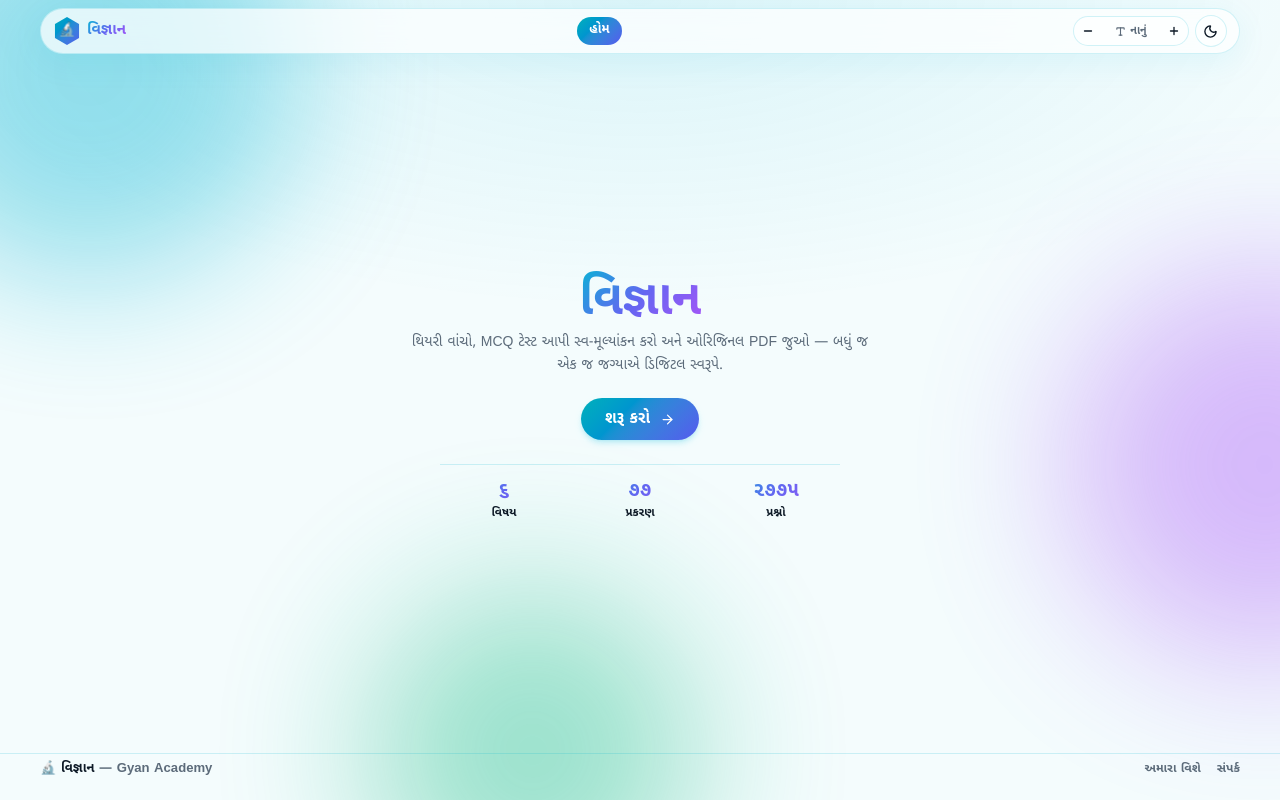
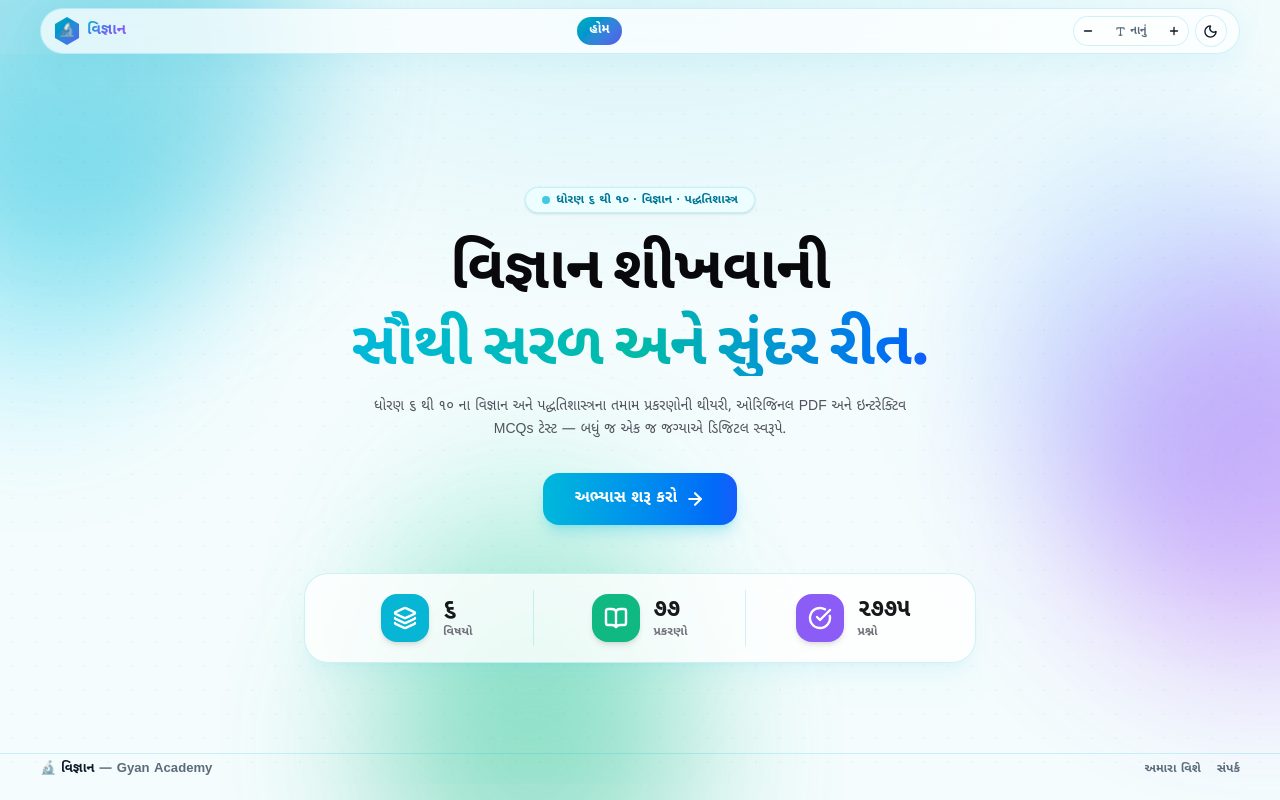
Before and after one commit to GyanAcademy01/Science, a Next.js app: page / in a window 1280 px wide. Built offline with nearby package versions, Linux system fonts and the light colour scheme.

Commit message:
Redesign Home Page with modern hero, cyan gradient typography and glassmorphic stats capsule bar

```diff
--- a/src/app/page.tsx
+++ b/src/app/page.tsx
@@ -1,52 +1,87 @@
-import { ArrowRight } from "lucide-react";
+import Link from "next/link";
+import { ArrowRight, BookOpen, CheckCircle, Layers } from "lucide-react";
 import { Footer } from "@/components/layout/Footer";
-import { LinkButton } from "@/components/ui/Button";
 import { siteStats } from "@/lib/data";
 import { toGujaratiDigits } from "@/lib/utils";
 
-const STATS = [
-  { label: "વિષય", value: siteStats.subjects },
-  { label: "પ્રકરણ", value: siteStats.chapters },
-  { label: "પ્રશ્નો", value: siteStats.questions },
-];
+export default function HomePage() {
+  const stats = [
+    { icon: Layers, color: "#06b6d4", value: toGujaratiDigits(siteStats.subjects), label: "વિષયો" },
+    { icon: BookOpen, color: "#10b981", value: toGujaratiDigits(siteStats.chapters), label: "પ્રકરણો" },
+    { icon: CheckCircle, color: "#8b5cf6", value: toGujaratiDigits(siteStats.questions), label: "પ્રશ્નો" },
+  ];
 
-export default function HomePage() {
   return (
-    <div className="flex min-h-[calc(100vh-70px)] flex-col justify-between">
-      {/* 🚀 Centered Hero Section */}
-      <main className="mx-auto flex w-full max-w-[800px] flex-1 flex-col items-center justify-center px-4 py-6 text-center sm:px-6">
-        {/* Heading */}
-        <h1 className="text-3xl font-extrabold tracking-tight sm:text-4xl lg:text-5xl">
-          <span className="text-grad">વિજ્ઞાન</span>
-        </h1>
+    <main className="relative flex min-h-[calc(100vh-70px)] flex-col justify-between overflow-hidden">
+      {/* Ambient glowing background blobs */}
+      <div className="pointer-events-none absolute inset-0 -z-10 overflow-hidden">
+        <div className="absolute -left-32 top-8 h-80 w-80 rounded-full bg-cyan-400/20 blur-3xl dark:bg-cyan-500/10" />
+        <div className="absolute -right-24 top-24 h-96 w-96 rounded-full bg-blue-400/20 blur-3xl dark:bg-blue-500/10" />
+        <div className="absolute bottom-10 left-[30%] h-72 w-72 rounded-full bg-emerald-400/15 blur-3xl dark:bg-emerald-500/10" />
+        <div className="absolute inset-0 opacity-[0.03] [background-image:radial-gradient(currentColor_1px,transparent_1px)] [background-size:24px_24px]" />
+      </div>
 
-        {/* Description */}
-        <p className="mt-3 max-w-[480px] text-xs leading-relaxed text-[var(--fg-muted)] sm:text-sm">
-          થિયરી વાંચો, MCQ ટેસ્ટ આપી સ્વ-મૂલ્યાંકન કરો અને ઓરિજિનલ PDF જુઓ — બધું જ એક જ જગ્યાએ ડિજિટલ સ્વરૂપે.
-        </p>
+      <div className="mx-auto w-full max-w-5xl px-5 pt-10 sm:px-8 sm:pt-14 flex-1 flex flex-col justify-center items-center">
+        {/* Hero Section */}
+        <section className="mx-auto max-w-3xl text-center">
+          <span className="inline-flex items-center gap-1.5 rounded-full border border-cyan-200/70 bg-cyan-50 dark:bg-cyan-950/40 border-cyan-500/20 px-4 py-1 text-[11px] sm:text-xs font-bold text-cyan-700 dark:text-cyan-300 shadow-sm backdrop-blur-md">
+            <span className="h-2 w-2 animate-pulse rounded-full bg-cyan-500" />
+            ધોરણ ૬ થી ૧૦ · વિજ્ઞાન · પદ્ધતિશાસ્ત્ર
+          </span>
 
-        {/* Action Buttons */}
-        <div className="mt-5 flex flex-wrap items-center justify-center gap-3">
-          <LinkButton href="/subjects" size="lg" className="shimmer-cta rounded-full px-6 text-sm shadow-md shadow-cyan-500/20">
-            શરૂ કરો <ArrowRight size={15} className="ml-1" />
-          </LinkButton>
-        </div>
+          <h1 className="mt-5 text-4xl font-black leading-[1.12] tracking-[-0.045em] text-zinc-950 sm:text-5xl lg:text-6xl dark:text-white">
+            વિજ્ઞાન શીખવાની
+            <span className="mt-2 block text-transparent bg-clip-text bg-gradient-to-r from-cyan-500 via-teal-500 to-blue-600">
+              સૌથી સરળ અને સુંદર રીત.
+            </span>
+          </h1>
 
-        {/* Integrated Stats Row */}
-        <div className="mt-6 pt-4 border-t border-[var(--stroke)] grid grid-cols-3 gap-2 w-full max-w-[400px]">
-          {STATS.map((s) => (
-            <div key={s.label} className="text-center">
-              <p className="text-grad text-lg sm:text-xl font-black leading-none">
-                {toGujaratiDigits(s.value)}
-              </p>
-              <p className="mt-1 text-[0.72rem] font-bold text-[var(--fg)]">{s.label}</p>
+          <p className="mx-auto mt-5 max-w-xl text-xs sm:text-sm font-medium leading-relaxed text-zinc-600 sm:text-base dark:text-zinc-300">
+            ધોરણ ૬ થી ૧૦ ના વિજ્ઞાન અને પદ્ધતિશાસ્ત્રના તમામ પ્રકરણોની થીયરી, ઓરિજિનલ PDF અને ઇન્ટરેક્ટિવ MCQs ટેસ્ટ — બધું જ એક જ જગ્યાએ ડિજિટલ સ્વરૂપે.
+          </p>
+
+          <div className="mt-8 flex items-center justify-center">
+            <Link href="/subjects" prefetch>
+              <span className="inline-flex items-center gap-2 rounded-2xl bg-gradient-to-r from-cyan-500 to-blue-600 px-8 py-3.5 text-sm sm:text-base font-extrabold text-white shadow-lg shadow-cyan-500/25 transition-all duration-300 hover:shadow-xl hover:shadow-cyan-500/40 hover:scale-[1.03] active:scale-95 cursor-pointer">
+                અભ્યાસ શરૂ કરો
+                <ArrowRight className="h-5 w-5" strokeWidth={2.5} />
+              </span>
+            </Link>
+          </div>
+        </section>
+
+        {/* Stats - Unique Glassmorphic Capsule Bar */}
+        <section className="mx-auto mt-10 sm:mt-12 w-full max-w-2xl">
+          <div className="relative overflow-hidden rounded-[24px] border border-zinc-200/80 bg-white/80 p-3.5 sm:p-4 backdrop-blur-xl shadow-xl shadow-cyan-500/5 dark:border-zinc-800 dark:bg-zinc-900/80">
+            <div className="grid grid-cols-3 divide-x divide-zinc-200/70 dark:divide-zinc-800">
+              {stats.map((s) => {
+                const IconComponent = s.icon;
+                return (
+                  <div key={s.label} className="flex flex-col sm:flex-row items-center justify-center gap-2 sm:gap-3.5 px-2 py-1 text-center sm:text-left transition-all duration-300">
+                    <span
+                      className="flex h-10 w-10 sm:h-12 sm:w-12 shrink-0 items-center justify-center rounded-2xl text-white shadow-md"
+                      style={{ backgroundColor: s.color }}
+                    >
+                      <IconComponent className="h-5 w-5 sm:h-6 sm:w-6" strokeWidth={2.4} />
+                    </span>
+                    <div className="flex flex-col">
+                      <p className="text-lg sm:text-2xl font-black tracking-tight text-zinc-900 dark:text-white leading-none">
+                        {s.value}
+                      </p>
+                      <p className="mt-1 text-[11px] sm:text-xs font-bold text-zinc-500 dark:text-zinc-400 leading-none">
+                        {s.label}
+                      </p>
+                    </div>
+                  </div>
+                );
+              })}
             </div>
-          ))}
-        </div>
-      </main>
+          </div>
+        </section>
+      </div>
 
-      {/* Footer - Full width at bottom */}
+      {/* Footer */}
       <Footer />
-    </div>
+    </main>
   );
 }
```
